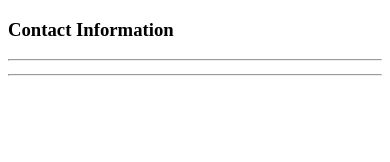
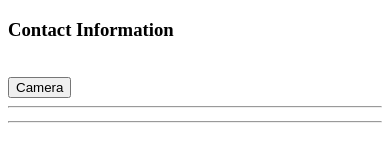
Before and after one commit to Devarajnayak/myContacts-test, a plain HTML site: page test-contacts/index.html in a window 390 px wide. Drawn offline with Linux system fonts and the light colour scheme; some packages are replaced by stand-ins of ours.

Commit message:
added camera link

```diff
--- a/test-contacts/index.html
+++ b/test-contacts/index.html
@@ -7,8 +7,8 @@
 </head>
 <body>
 
-  <h3>Contact Information</h3>
-
+  <h3>Contact Information</h3><br>
+  <a href="camera.html"><button>Camera</button></a>
 <hr />
 
 <div ><pre id=contactInformation></pre></div>
```
